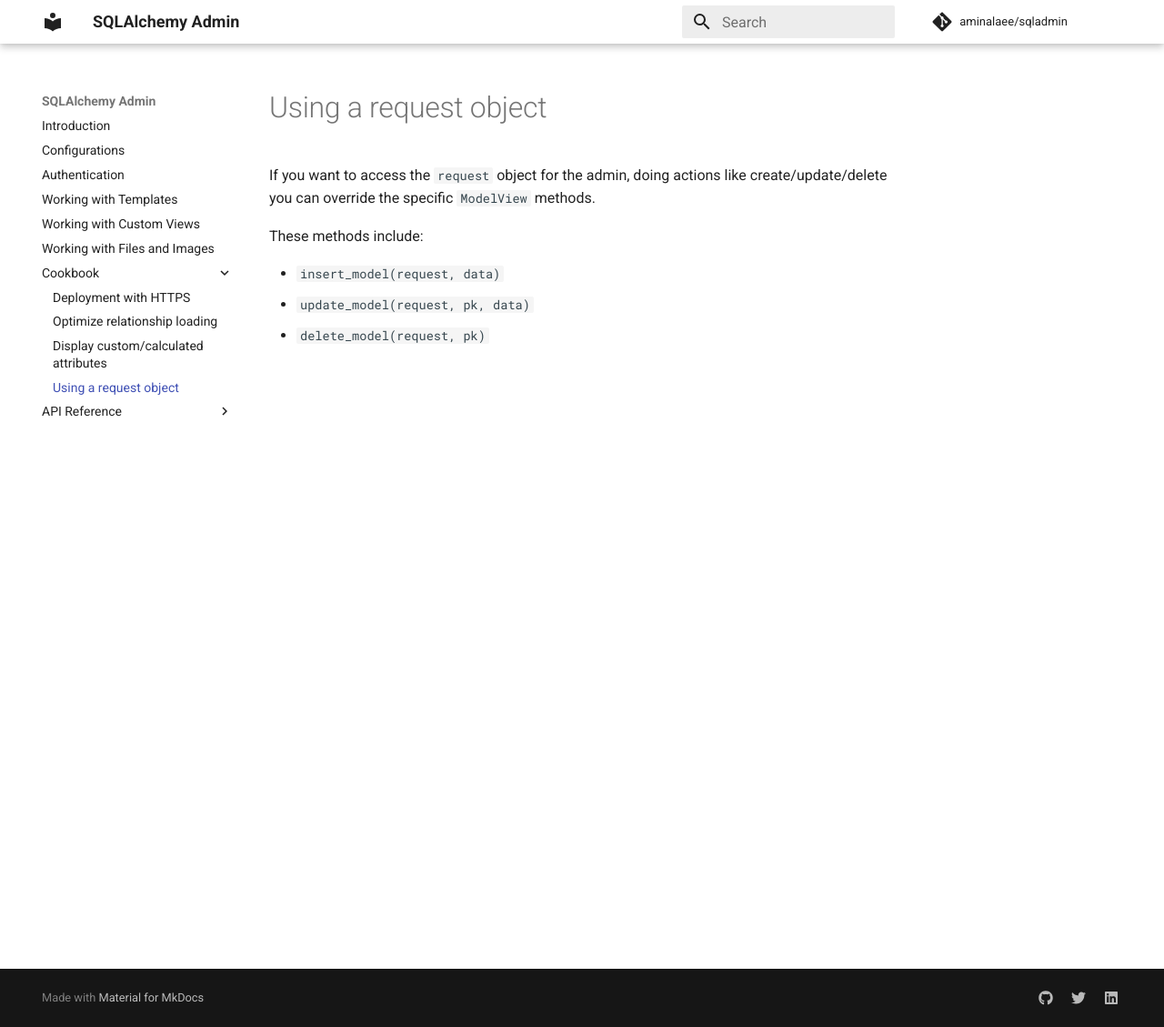
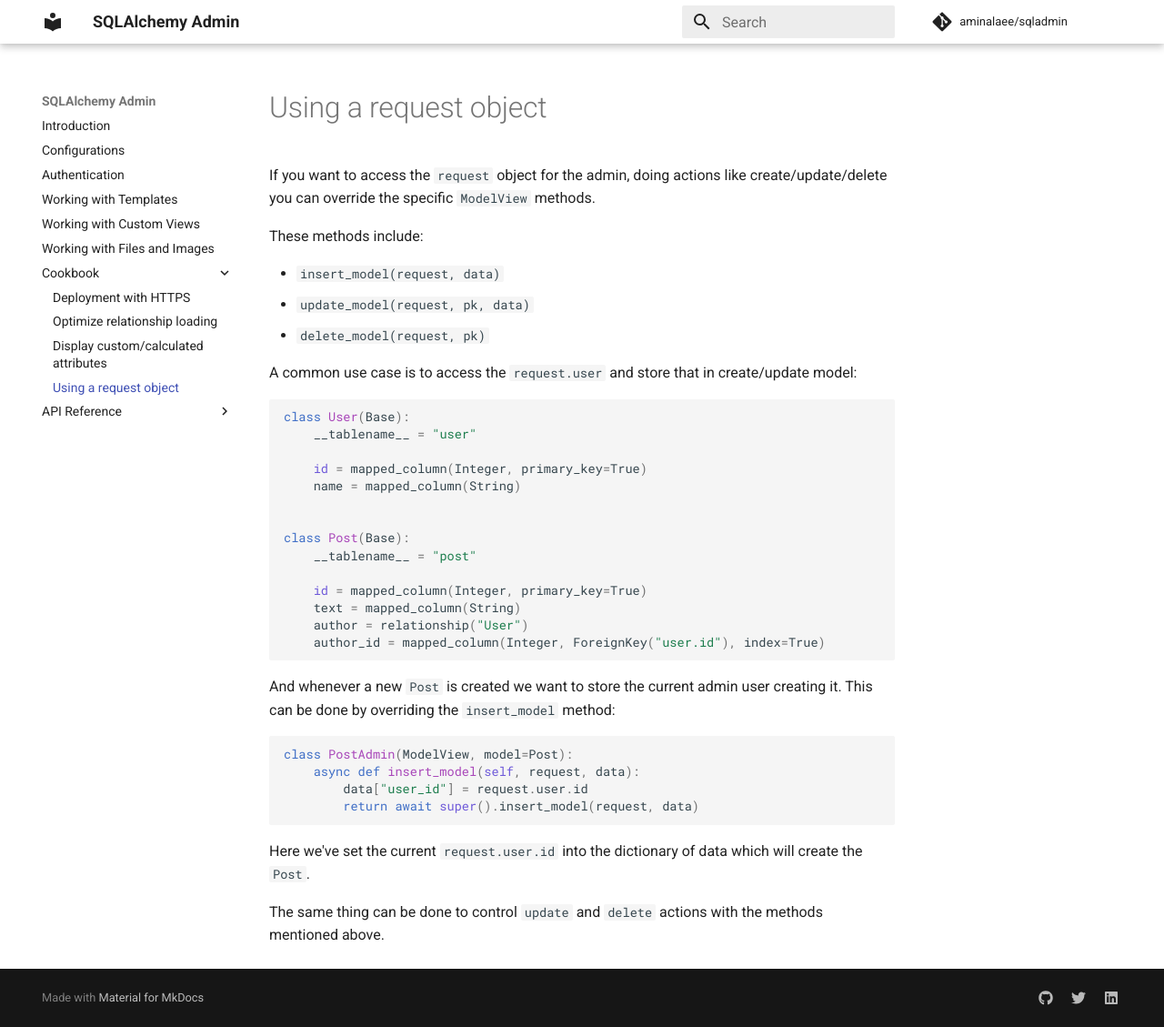
Before and after one commit to aminalaee/sqladmin, an MkDocs documentation site: the page built from docs/cookbook/using_request_object.md, in a window 1280 px wide and 1129 px high. Shown: the whole window at 91% size. Built offline with MkDocs 1.6.1 and Material for MkDocs 9.7.7, drawn with Linux system fonts in a browser that asks for light colours; comment, search, counter and statistics services are not loaded.

Commit message:
update docs

````diff
--- a/docs/cookbook/using_request_object.md
+++ b/docs/cookbook/using_request_object.md
@@ -6,3 +6,37 @@
 - `insert_model(request, data)`
 - `update_model(request, pk, data)`
 - `delete_model(request, pk)`
+
+A common use case is to access the `request.user` and store that in create/update model:
+
+```python
+class User(Base):
+    __tablename__ = "user"
+
+    id = mapped_column(Integer, primary_key=True)
+    name = mapped_column(String)
+
+
+class Post(Base):
+    __tablename__ = "post"
+
+    id = mapped_column(Integer, primary_key=True)
+    text = mapped_column(String)
+    author = relationship("User")
+    author_id = mapped_column(Integer, ForeignKey("user.id"), index=True)
+```
+
+And whenever a new `Post` is created we want to store the current admin user creating it.
+This can be done by overriding the `insert_model` method:
+
+```python
+class PostAdmin(ModelView, model=Post):
+    async def insert_model(self, request, data):
+        data["user_id"] = request.user.id
+        return await super().insert_model(request, data)
+```
+
+Here we've set the current `request.user.id` into the dictionary
+of data which will create the `Post`.
+
+The same thing can be done to control `update` and `delete` actions with the methods mentioned above.
````
Also changed, not shown: docs/cookbook/display_custom_attributes.md (+1 -1 lines).
